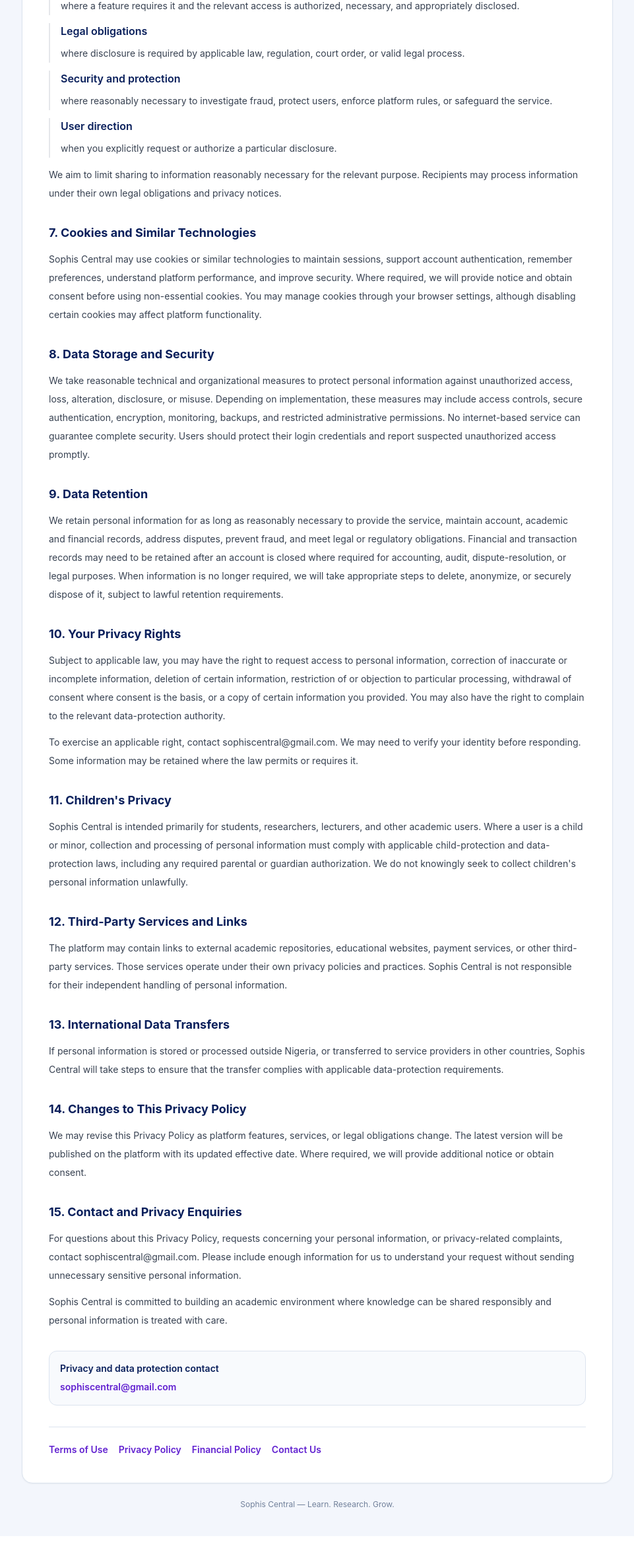
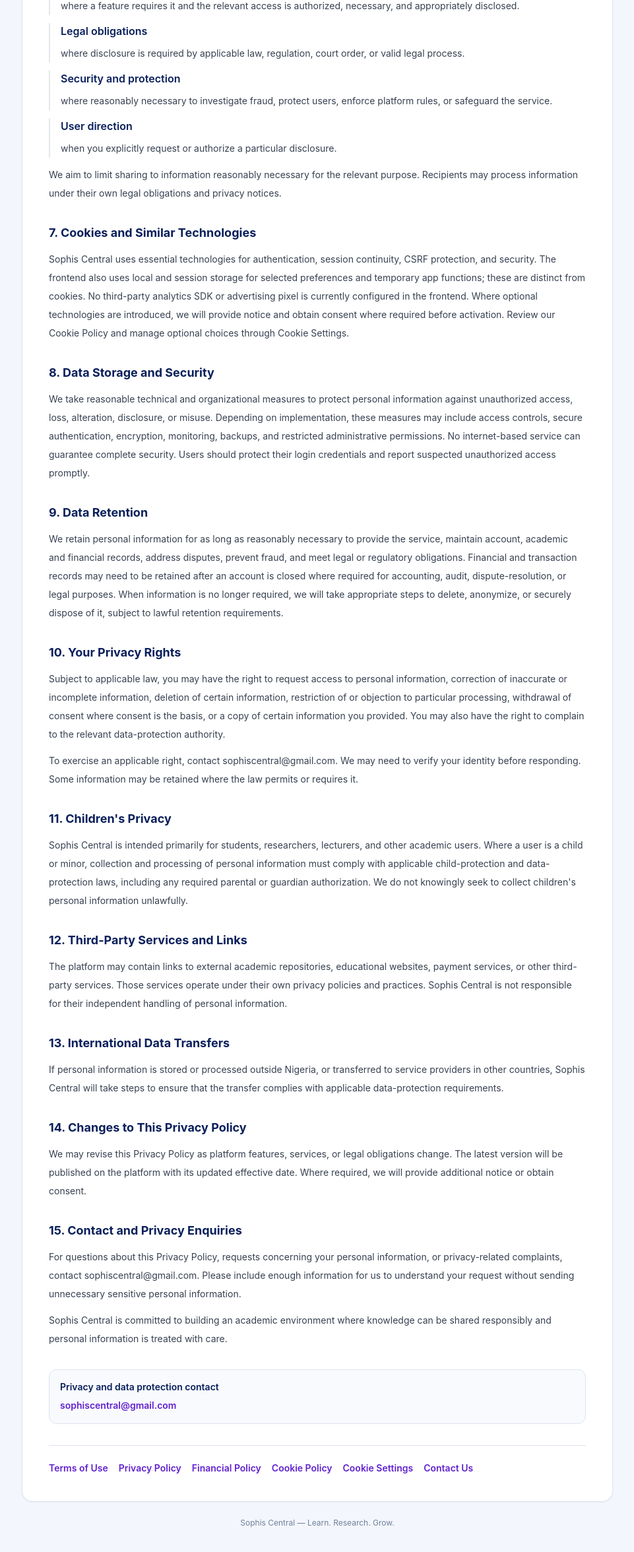
Before and after one commit to ReignnRule11/Sophia-Central-frontend, a React (Vite) app: page /privacy in a window 1280 px wide. Shown: the part 2758-5110 px from the top of the page at 66% size, without its empty margins (159-1120 px from the left). Before the commit the page ends 5086 px from the top, so only its background shows below. Built offline with nearby package versions, Linux system fonts and the light colour scheme; no server answers.

Commit message:
Align privacy policy cookie disclosures

```diff
--- a/src/pages/LegalPage.tsx
+++ b/src/pages/LegalPage.tsx
@@ -48,7 +48,7 @@ const privacySections: PolicySection[] = [
     { title: 'Security and protection', paragraphs: ['where reasonably necessary to investigate fraud, protect users, enforce platform rules, or safeguard the service.'] },
     { title: 'User direction', paragraphs: ['when you explicitly request or authorize a particular disclosure.'] },
   ], closingParagraphs: ['We aim to limit sharing to information reasonably necessary for the relevant purpose. Recipients may process information under their own legal obligations and privacy notices.']},
-  { title: '7. Cookies and Similar Technologies', paragraphs: ['Sophis Central may use cookies or similar technologies to maintain sessions, support account authentication, remember preferences, understand platform performance, and improve security. Where required, we will provide notice and obtain consent before using non-essential cookies. You may manage cookies through your browser settings, although disabling certain cookies may affect platform functionality.']},
+  { title: '7. Cookies and Similar Technologies', paragraphs: ['Sophis Central uses essential technologies for authentication, session continuity, CSRF protection, and security. The frontend also uses local and session storage for selected preferences and temporary app functions; these are distinct from cookies. No third-party analytics SDK or advertising pixel is currently configured in the frontend. Where optional technologies are introduced, we will provide notice and obtain consent where required before activation. Review our Cookie Policy and manage optional choices through Cookie Settings.']},
   { title: '8. Data Storage and Security', paragraphs: ['We take reasonable technical and organizational measures to protect personal information against unauthorized access, loss, alteration, disclosure, or misuse. Depending on implementation, these measures may include access controls, secure authentication, encryption, monitoring, backups, and restricted administrative permissions. No internet-based service can guarantee complete security. Users should protect their login credentials and report suspected unauthorized access promptly.']},
   { title: '9. Data Retention', paragraphs: ['We retain personal information for as long as reasonably necessary to provide the service, maintain account, academic and financial records, address disputes, prevent fraud, and meet legal or regulatory obligations. Financial and transaction records may need to be retained after an account is closed where required for accounting, audit, dispute-resolution, or legal purposes. When information is no longer required, we will take appropriate steps to delete, anonymize, or securely dispose of it, subject to lawful retention requirements.']},
   { title: '10. Your Privacy Rights', paragraphs: ['Subject to applicable law, you may have the right to request access to personal information, correction of inaccurate or incomplete information, deletion of certain information, restriction of or objection to particular processing, withdrawal of consent where consent is the basis, or a copy of certain information you provided. You may also have the right to complain to the relevant data-protection authority.', 'To exercise an applicable right, contact {{GENERAL_EMAIL}}. We may need to verify your identity before responding. Some information may be retained where the law permits or requires it.']},
@@ -172,6 +172,8 @@ export function LegalPage() {
             <Link to="/terms" className="font-semibold text-[#6121D0] hover:underline">Terms of Use</Link>
             <Link to="/privacy" className="font-semibold text-[#6121D0] hover:underline">Privacy Policy</Link>
             <Link to="/financial-policy" className="font-semibold text-[#6121D0] hover:underline">Financial Policy</Link>
+            <Link to="/cookie-policy" className="font-semibold text-[#6121D0] hover:underline">Cookie Policy</Link>
+            <Link to="/cookie-settings" className="font-semibold text-[#6121D0] hover:underline">Cookie Settings</Link>
             <Link to="/contact" className="font-semibold text-[#6121D0] hover:underline">Contact Us</Link>
           </div>
         </article>
```
